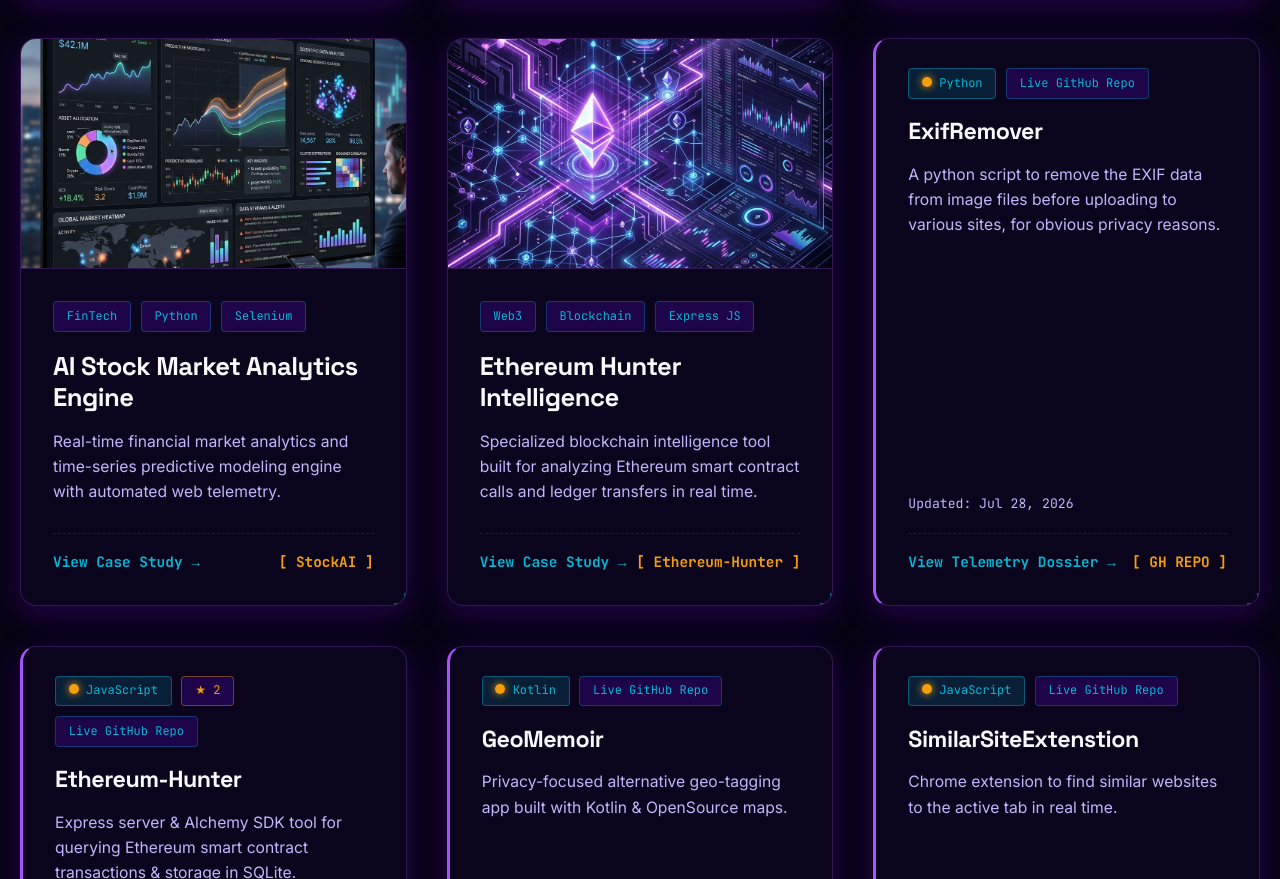
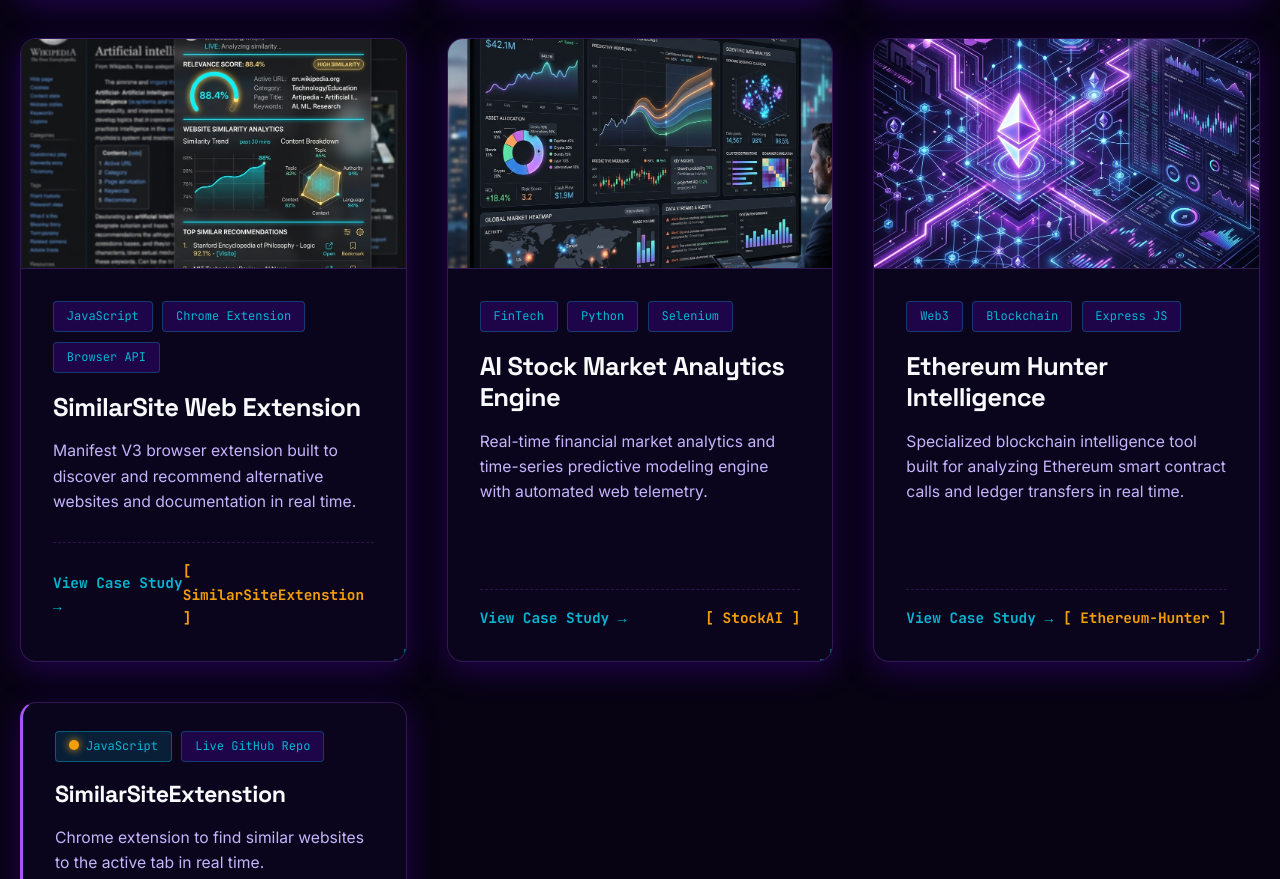
Before and after one commit to ShotgunShinobi/portfolio, a website built with Vite: page index.html in a window 1280 px wide. Shown: the part 1921-2800 px from the top of the page. Built offline with nearby package versions, Linux system fonts and the light colour scheme; some packages are replaced by stand-ins of ours; no server answers; animation ran at ten frames a second.

Commit message:
feat: implement GitHub repository synchronization and dynamic project card rendering in main.js

```diff
--- a/index.html
+++ b/index.html
@@ -210,6 +210,27 @@
           </div>
         </div>
 
+        <!-- Card 4: SimilarSite Web Extension -->
+        <div class="project-card glass-panel hud-card fade-in-up" data-id="similarsite" data-category="automation, tools, featured" style="transition-delay: 0.25s;">
+          <div class="project-img-wrapper">
+            <img src="/project_similarsite.png" alt="SimilarSite Web Extension" class="project-img" />
+          </div>
+          <div class="project-content">
+            <div class="project-tags">
+              <span class="tag">JavaScript</span>
+              <span class="tag">Chrome Extension</span>
+              <span class="tag">Browser API</span>
+            </div>
+            <h3 class="project-title">SimilarSite Web Extension</h3>
+            <p class="project-desc">Manifest V3 browser extension built to discover and recommend alternative websites and documentation in real time.</p>
+            <div class="project-action-bar">
+              <span>View Case Study &rarr;</span>
+              <span style="color: var(--imperial-gold);">[ SimilarSiteExtenstion ]</span>
+            </div>
+          </div>
+        </div>
+
+
 
         <!-- Card 5: FinTech -->
         <div class="project-card glass-panel hud-card fade-in-up" data-id="dataviz"
--- a/src/main.js
+++ b/src/main.js
@@ -104,12 +104,7 @@ const PRECACHED_REPOS = [
 // Add or remove repository names here to control exactly which repos are visible on your portfolio.
 // Set to null or [] if you want to display all public repos without filtering.
 const FEATURED_REPOS = [
-  'ExifRemover',
-  'Ethereum-Hunter',
-  'GeoMemoir',
   'SimilarSiteExtenstion',
-  'StockAI',
-  'AI-Text-Summarizer'
 ];
 
 
@@ -241,10 +236,6 @@ async function initGitHubReposSync() {
 
             <h3 class="project-title" style="font-size: 1.45rem;">${repo.name}</h3>
             <p class="project-desc">${repo.description || 'Public GitHub repository by @ShotgunShinobi.'}</p>
-
-            <div class="gh-meta-bar">
-              <span>Updated: ${updatedDate}</span>
-            </div>
 
             <div class="project-action-bar" style="margin-top: 1.2rem;">
               <span>${drawerId ? 'View Telemetry Dossier &rarr;' : 'View Source on GitHub &rarr;'}</span>
```
Also changed, not shown: public/project_similarsite.png (added).
